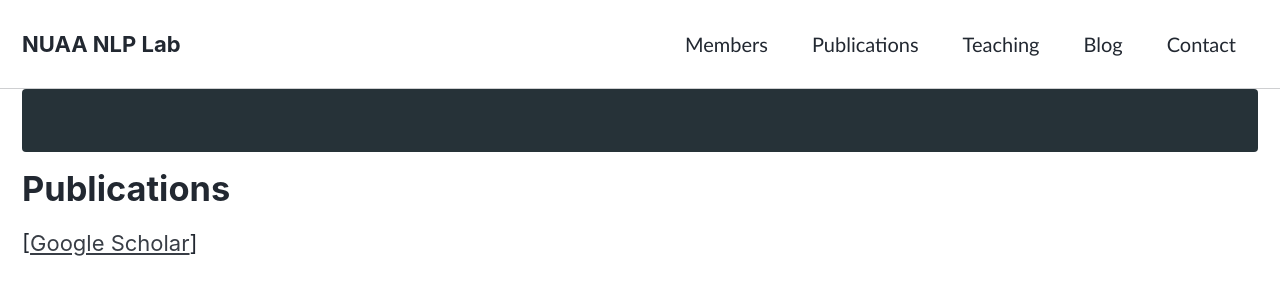
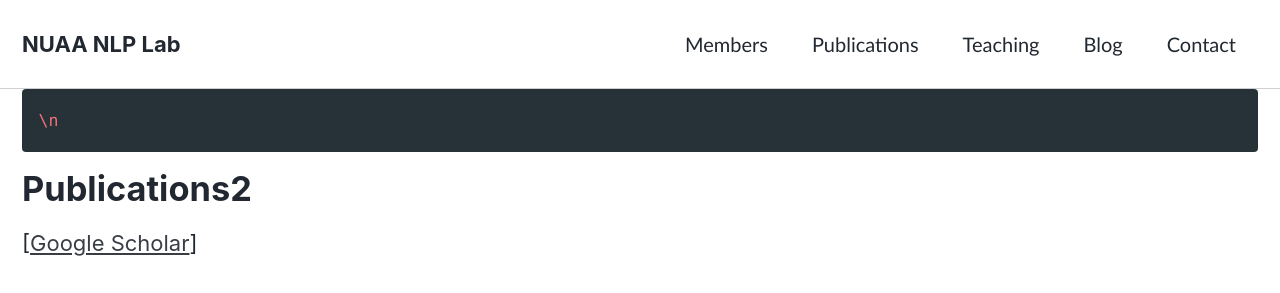
Before and after one commit to nuaa-nlp/nuaa-nlp.github.io, a Jekyll site: the page built from _docs/04-Publications.md, in a window 1280 px wide and 900 px high. Shown: the top 293 px of the window. Built offline with Jekyll 4.4.1, drawn with Linux system fonts in a browser that asks for light colours; cached includes are drawn as plain includes; comment, search, counter and statistics services are not loaded; a style sheet for code colours, icons or effects is not loaded.

Commit message:
update 2

````diff
--- a/_docs/04-Publications.md
+++ b/_docs/04-Publications.md
@@ -7,9 +7,9 @@ last_modified_at: 2021-06-07T08:48:05-04:00
 hidden: true
 ---
 ```json
-
+\n
 ```
-# Publications
+# Publications2
 [[Google Scholar](https://scholar.google.com/citations?user=88ZlyicAAAAJ&hl=en)]
 
 - Hanwei Wang, **Piji Li**, Yanan Cao, Ruipeng Jia, Wang Hai-long and Li Yang-chun. Decoupled Extractive Summarization as Graph Nodes Pruning. The 2022 International Joint Conference on Neural Networks (IJCNN'2022). Padua, Italy. July, 2022.
````
